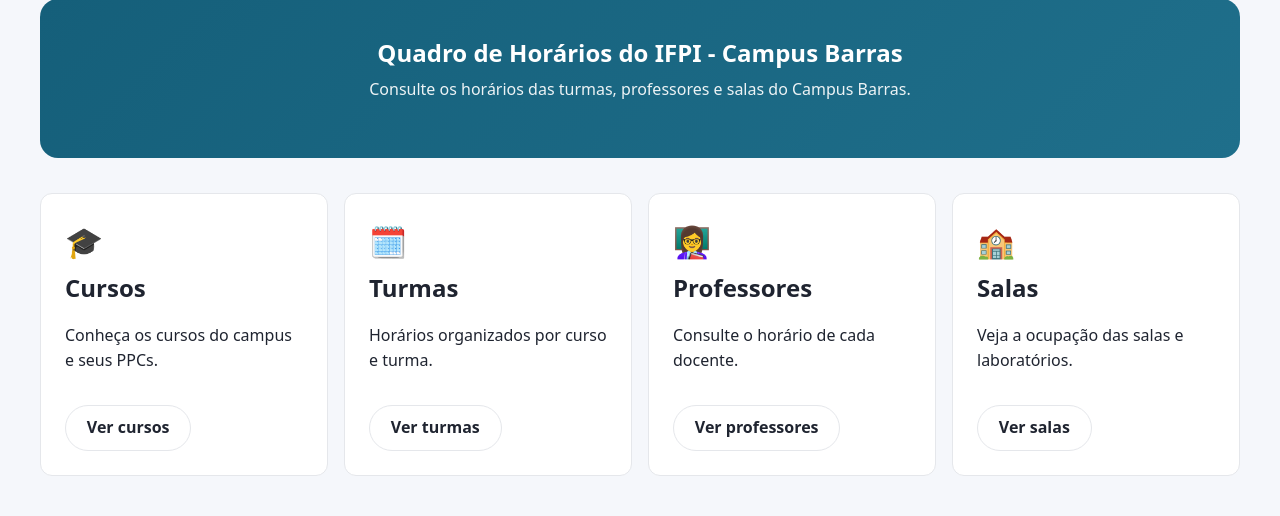
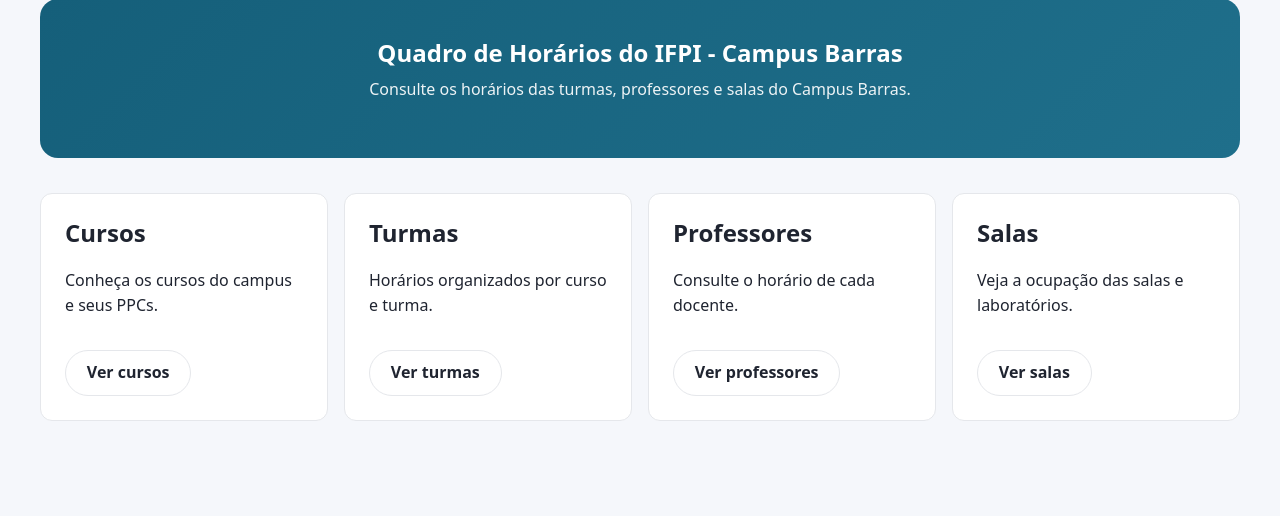
Before and after one commit to diegocordeiro/painel_horarios, a Django app: page / in a window 1280 px wide. Shown: the part 109-625 px from the top of the page. Run offline with Django 5.2, Linux system fonts and the light colour scheme; data that the repository does not hold is empty.

Commit message:
refactor(horarios): remove unused icon divs from home feature cards
The feature icons are no longer part of the card layout, so the corresponding markup was removed to keep the template clean.

```diff
--- a/horarios/templates/horarios/home.html
+++ b/horarios/templates/horarios/home.html
@@ -24,25 +24,21 @@
 
   <section class="features">
     <div class="feature-card">
-      <div class="feature-icon">🎓</div>
       <h2>Cursos</h2>
       <p>Conheça os cursos do campus e seus PPCs.</p>
       <a class="button" href="{{ base }}cursos/">Ver cursos</a>
     </div>
     <div class="feature-card">
-      <div class="feature-icon">🗓️</div>
       <h2>Turmas</h2>
       <p>Horários organizados por curso e turma.</p>
       <a class="button" href="{{ base }}turma/">Ver turmas</a>
     </div>
     <div class="feature-card">
-      <div class="feature-icon">👩‍🏫</div>
       <h2>Professores</h2>
       <p>Consulte o horário de cada docente.</p>
       <a class="button" href="{{ base }}professor/">Ver professores</a>
     </div>
     <div class="feature-card">
-      <div class="feature-icon">🏫</div>
       <h2>Salas</h2>
       <p>Veja a ocupação das salas e laboratórios.</p>
       <a class="button" href="{{ base }}sala/">Ver salas</a>
```
